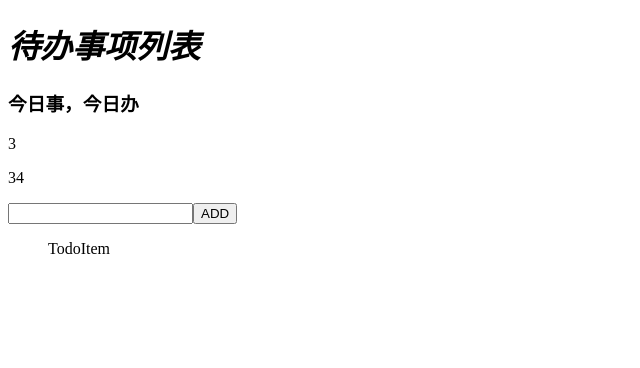
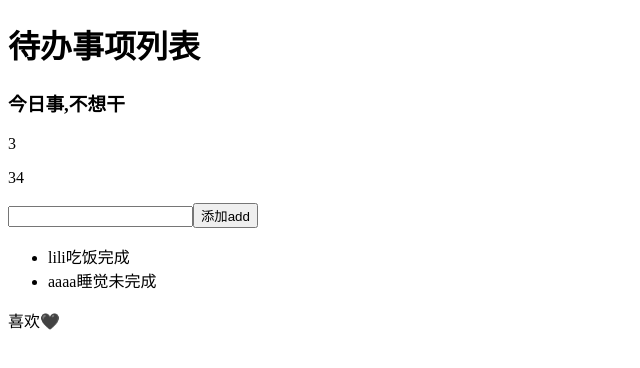
Before and after one commit to clariceBYgit/react-01, a React (Create React App) app: page / in a window 1280 px wide. Shown: the top 368 px of the page, without its empty margins (0-640 px from the left). Built offline with nearby package versions, Linux system fonts and the light colour scheme.

Commit message:
2020.1.30

```diff
--- a/src/App.js
+++ b/src/App.js
@@ -4,20 +4,73 @@ import React, { Component, Fragment } from 'react'
 import {
   TodoHeader,
   TodoInput,
-  TodoList
+  TodoList,
+  Like
 
 } from './components'
 
 //Fragment  类似一个空标签  也可以直接写  <>   </>  当不需要外层的div时
 export default class App extends Component {
+/*
+  state = {
+    title :'待办事项列表'
+  }
+*/
+  constructor (){
+    super()
+    this.state = {
+      title: '待办事项列表',
+      desc: '今日事,不想干',
+      todos: [{
+        id:1,
+        title: '吃饭',
+        peo:'lili',
+        isOk: true
+      },
+      {
+        id:2,
+        title: '睡觉',
+        peo: 'aaaa',
+        isOk: false
+      }
+    ]
+    }
+  }
+
+  // 更改todo 要在定义数据处
+  addTodo = (todoTitle) => {
+    // 在那执行就在哪把方法作为props 传进 TodoInput
+    console.log(todoTitle)
+    /*
+    // 问题：这样写有问题，3不是一个数组，push返回的是一个数组的长度
+    this.setState({
+      todos: this.state.todos.push({
+        id:Math.random(),
+        title: todoTitle,
+        isOk: false
+      })
+    })
+    */
+    // 解决
+    this.setState({
+      todos: this.state.todos.concat({
+        id:Math.random(),
+        title: todoTitle,
+        isOk: false
+      })
+    })
+
+  }
+
   render() {
     return (
       <Fragment>
-        <TodoHeader desc='今日事，今日办' x={1} y={2} a='3' b='4'>
-          <i>待办事项列表</i>
+        <TodoHeader x={1} y={2} a='3' b='4' desc={this.state.desc}>
+          {this.state.title}
         </TodoHeader>
-        <TodoInput btnText='ADD' />
-        <TodoList />
+        <TodoInput addTodo={this.addTodo} />
+        <TodoList todos={this.state.todos} />
+        <Like />
       </Fragment>
     )
   }
--- /dev/null
+++ b/src/components/Like/index.js
@@ -0,0 +1,47 @@
+import React, { Component } from 'react'
+
+export default class Like extends Component {
+  constructor () {
+    super()
+    this.state = {
+      isLiked: false
+    }
+  }
+
+  handleLike = () => {
+    // 要修改数据，只能使用setState方法，可以有两个参数形式，
+  // 第一个参数有两种情况,第一种情况是一个的对象
+  /*
+    this.setState({
+      isLiked: !this.state.isLiked
+    })
+    */
+  //  第二个情况是一个方法   方法中preState保存着上一次的数据  证明setState是异步的
+  this.setState((preState,props)=>{
+    console.log(preState, props)
+    console.log('setState外部的this.state.isLiked',this.state.isLiked)
+    return {
+      isLiked: !this.state.isLiked
+    }
+  },() => {
+    // 由于setState是异步的.如果想要获取最新的state，应该是在这个回调里来获取
+    console.log(this.state.isLiked)
+  })
+
+  console.log('setState外部的this.state.isLiked',this.state.isLiked)
+  }
+  render() {
+
+    return (
+      <div>
+        <span onClick={this.handleLike}>
+        {
+          this.state.isLiked? '取消❤️':'喜欢🖤'
+        }
+        </span>
+
+      </div>
+    )
+
+  }
+}
--- a/src/components/TodoHeader/index.js
+++ b/src/components/TodoHeader/index.js
@@ -1,8 +1,10 @@
 import React from 'react'
 import PropTypes from 'prop-types'
 
+
+
 export default function TodoHeader(props) {
-  console.log(props)
+  // console.log(props)
   return (
     <>
       <h1>
@@ -25,3 +27,6 @@ TodoHeader.propTypes = {
 
 
 }
+TodoHeader.defaultProps = {
+  desc: '昨日清风徐徐'
+}
--- a/src/components/TodoInput/index.js
+++ b/src/components/TodoInput/index.js
@@ -1,11 +1,65 @@
 import React, { Component } from 'react'
+import PropTypes from 'prop-types'
+
 
 export default class TodoInput extends Component {
+
+  static propTypes = {
+    btnText: PropTypes.string
+  }
+  static defaultProps = {
+    btnText: '添加add'
+  }
+  constructor(){
+    super()
+    this.state = {
+      inputValue:''
+    }
+    // 事件3 bind(this)
+    // this.hanleAdd=this.hanleAdd.bind(this)
+  }
+  onInput = (e) => {
+    // console.log(e)
+    this.setState({
+      inputValue:e.currentTarget.value
+    })
+  }
+
+  // 事件  1.
+  hanleAdd = () => {
+    // 接受app.js 定义的方法
+    this.props.addTodo(this.state.inputValue)
+    console.log(this.state)
+  }
+
+
+/*
+  // 事件2.
+  hanleAdd (id) {
+    console.log(this.state,id)
+  }
+
+*/
+
+/*
+  // 事件 3
+  hanleAdd () {
+    console.log(this.state)
+  }
+
+*/
   render() {
     return (
       <div>
-      <input />
-      <button>{this.props.btnText}</button>
+      <input onChange={this.onInput} type='text' value={this.state.inputValue} />
+      {/* 事件1 */}
+      <button onClick={this.hanleAdd}>{this.props.btnText}</button>
+
+      {/* 事件2   可以传递值  bind使用不够好  看事件3*/}
+      {/* <button onClick={this.hanleAdd.bind(this, 22)}>{this.props.btnText}</button> */}
+
+      {/* 事件  3 */}
+      {/* <button onClick={this.hanleAdd}>{this.props.btnText}</button> */}
       </div>
     )
   }
--- a/src/components/TodoList/TodoItem.js
+++ b/src/components/TodoList/TodoItem.js
@@ -1,9 +1,16 @@
-import React from 'react'
+import React, { Component } from 'react'
 
-export default function TodoItem() {
-  return (
-    <div>
-      TodoItem
-    </div>
-  )
+export default class TodoItem extends Component {
+  render() {
+    console.log(this.props)
+    return (
+      <li>
+        {this.props.peo}
+        {this.props.title}
+        {this.props.isOk? '完成' : '未完成'}
+
+
+      </li>
+    )
+  }
 }
--- a/src/components/TodoList/index.js
+++ b/src/components/TodoList/index.js
@@ -2,10 +2,30 @@ import React, { Component } from 'react'
 import TodoItem from './TodoItem'
 export default class TodoList extends Component {
   render() {
+    console.log(this.props.todos)
     return (
       <ul>
-        <TodoItem />
+        {
+          this.props.todos.map(todo =>{
+            return (
+              // 方法一：
+              // <TodoItem
+              //   key={todo.id}
+              //   id={todo.id}
+              //   title={todo.title}
+              //   isOk={todo.isOk}
+              // />
+              // 方法二：会更好一些
+              <TodoItem
+              key={todo.id}
+              {...todo} />
+            )
+          })
+
+
+        }
       </ul>
+
     )
   }
 }
```
Also changed, not shown: src/components/index.js (+3 -4 lines).
